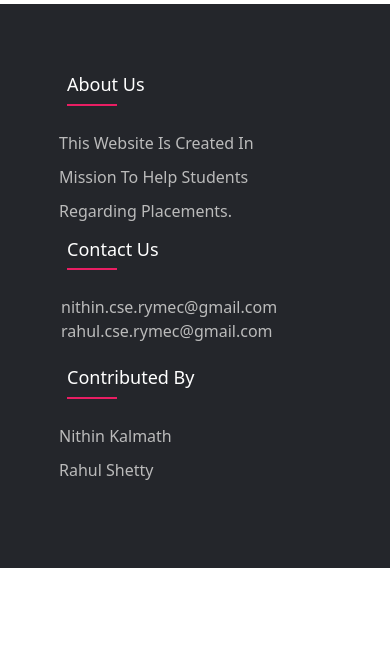
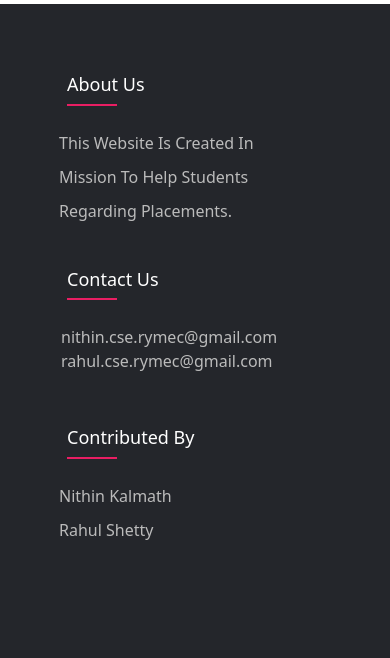
Before and after one commit to QuickPrep/QuickPrep.github.io, a PHP site: page / in a window 390 px wide; the page is wider, and only the part inside the window is pictured. Shown: the part 4228-4886 px from the top of that part. Before the commit the page ends 4796 px from the top of that part, so only its background shows below. Run offline with PHP 8.4, Linux system fonts and the light colour scheme.

Commit message:
Update main.css

```diff
--- a/main.css
+++ b/main.css
@@ -106,7 +106,7 @@ ul{
 
 /*responsive*/
 @media(max-width: 767px){
-    .footer-col header {
+    .footer-col {
       width: 50%;
       margin-bottom: 30px;
   }
```
